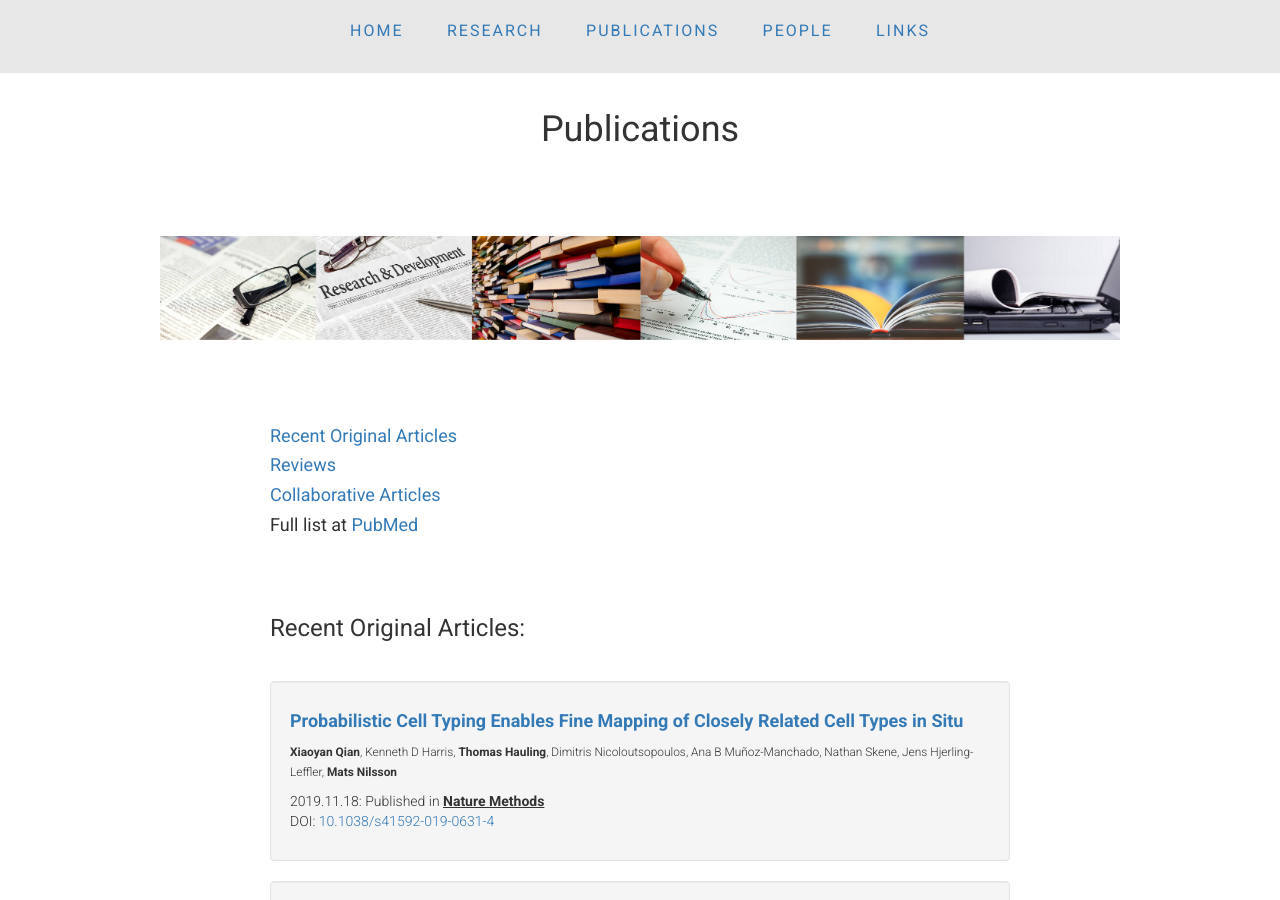
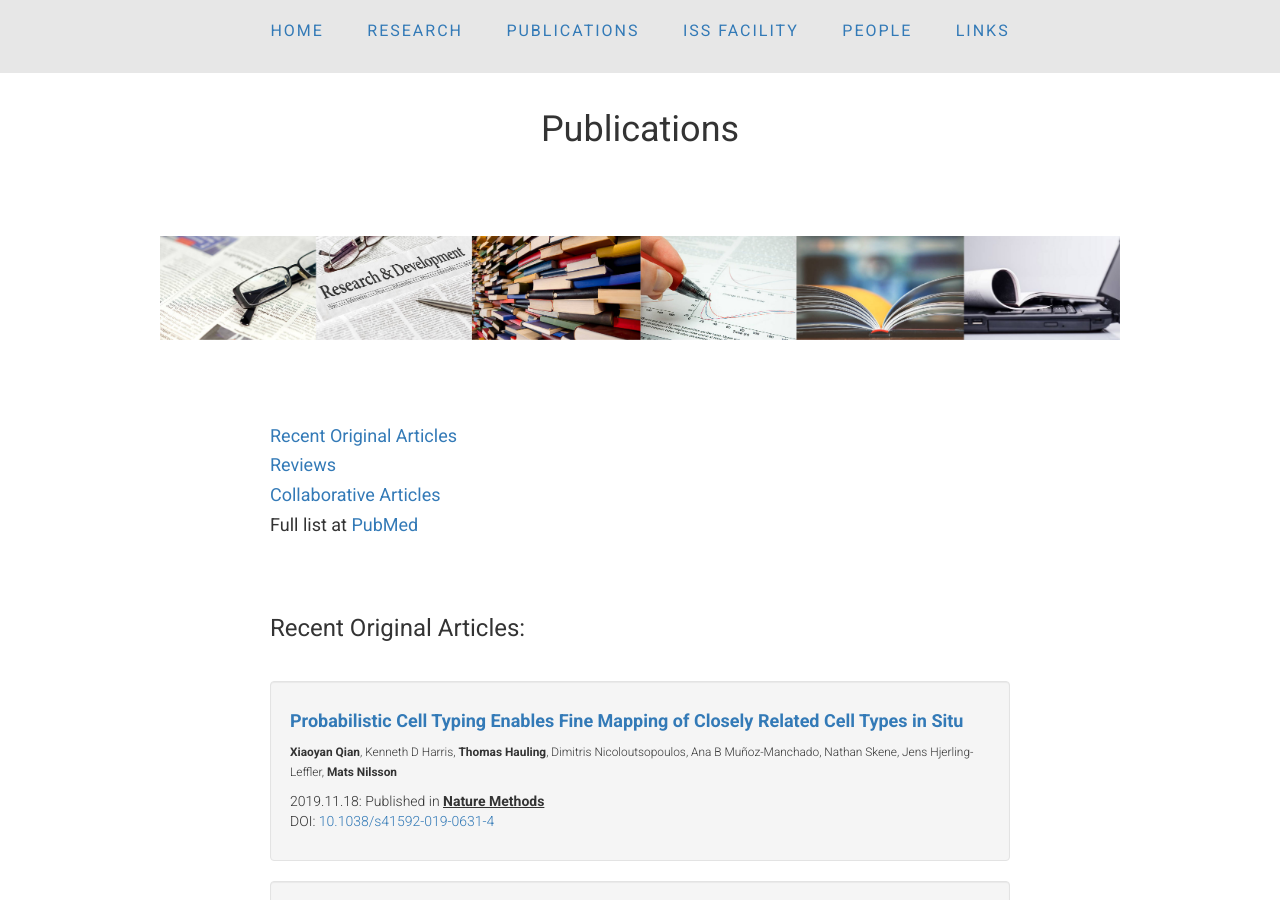
Before and after one commit to flintott/NilssonLab, a Jekyll site: the page publications/index.html, which Jekyll copies as it is, in a window 1280 px wide and 900 px high. Built offline with Jekyll 4.4.1, drawn with Linux system fonts in a browser that asks for light colours.

Commit message:
Update index.html

```diff
--- a/publications/index.html
+++ b/publications/index.html
@@ -16,6 +16,7 @@
         <li><a class="page-link" href="../">Home</a></li>
         <li><a class="page-link" href="../research/">Research</a></li>
         <li><a class="page-link" href="../publications/">Publications</a></li>
+	<li><a class="page-link" href="../facility/">ISS Facility</a></li>
         <li><a class="page-link" href="../people/">People</a></li>
         <li><a class="page-link" href="../links/">Links</a></li>
       </ul>
```
